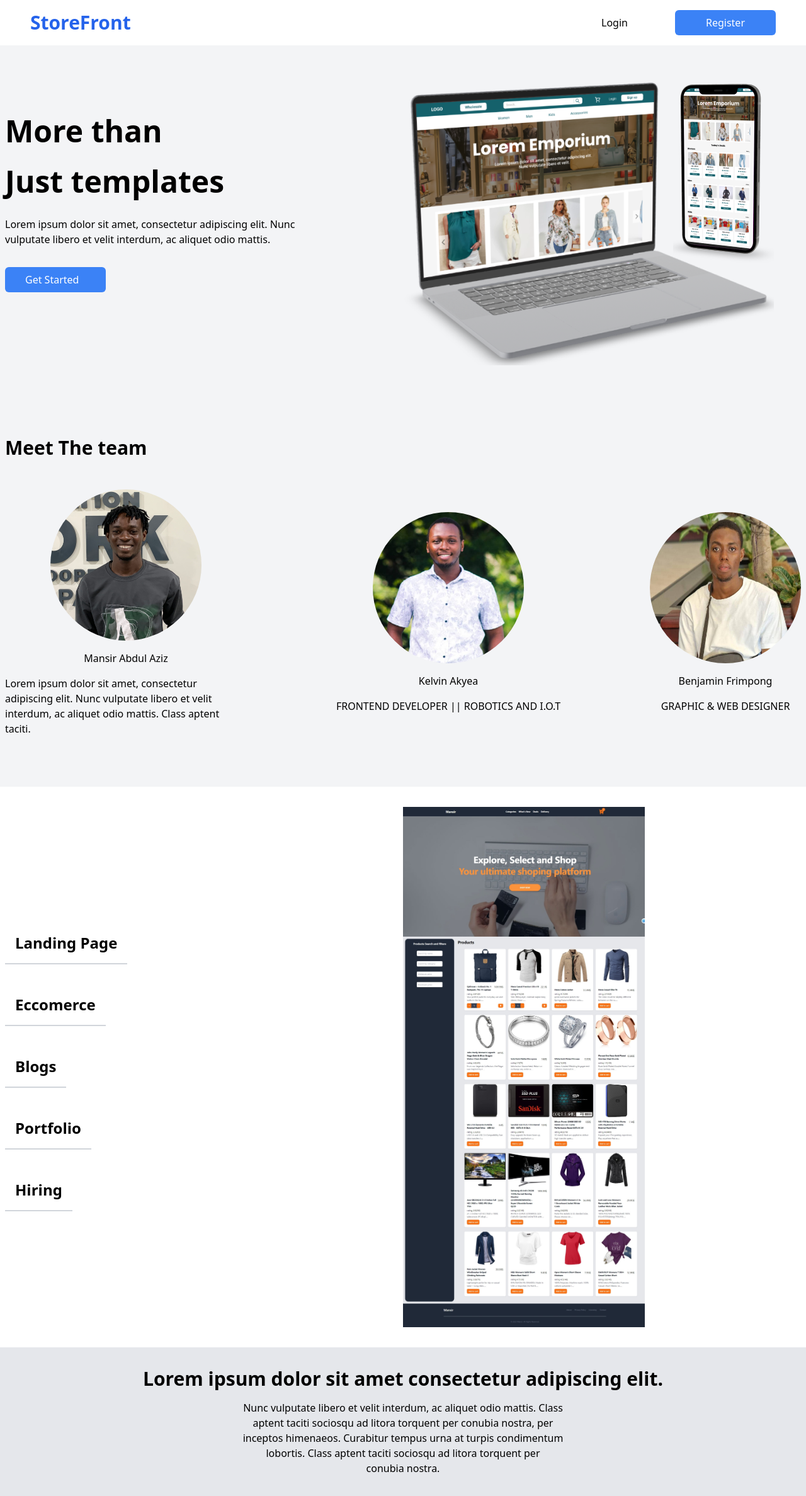
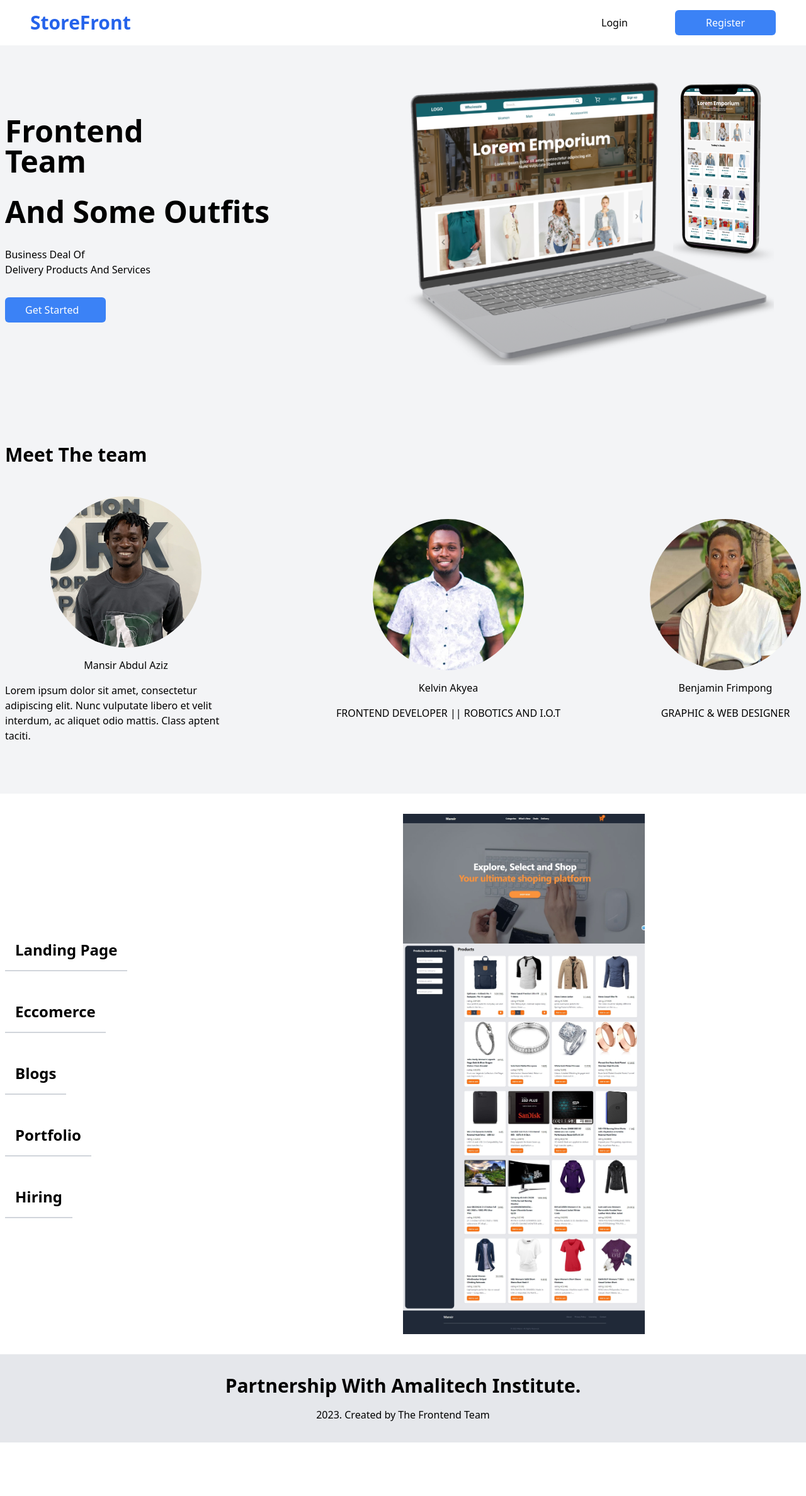
Before and after one commit to mansir93/Amalitech-storefront, a React (Create React App) app: page / in a window 1280 px wide. Shown: the whole page at 63% size. After the commit the page ends 2290 px from the top, so only its background shows below. Built offline with nearby package versions, Linux system fonts and the light colour scheme.

Commit message:
Changes made in storefront

```diff
--- a/src/Components/Footer.jsx
+++ b/src/Components/Footer.jsx
@@ -1,4 +1,5 @@
 import React from "react";
+// import pi from " pi PiCopyrightLight";
 
 const Footer = () => {
   return (
@@ -6,18 +7,10 @@ const Footer = () => {
       <div className="container m-auto flex flex-col p-8">
         <h1 className="text-center text-3xl font-bold mb-4">
           {" "}
-          Lorem ipsum dolor sit amet consectetur adipiscing elit.
+          Partnership With Amalitech Institute.
         </h1>
-        <p className="text-center">
-          Nunc vulputate libero et velit interdum, ac aliquet odio mattis. Class
-          <br />
-          aptent taciti sociosqu ad litora torquent per conubia nostra, per
-          <br />
-          inceptos himenaeos. Curabitur tempus urna at turpis condimentum
-          <br />
-          lobortis. Class aptent taciti sociosqu ad litora torquent per
-          <br /> conubia nostra.
-        </p>
+        {/* <img src={pi} alt="" /> */}
+        <p className="text-center">2023. Created by The Frontend Team</p>
       </div>
     </footer>
   );
--- a/src/Components/Hero.jsx
+++ b/src/Components/Hero.jsx
@@ -7,12 +7,12 @@ const Hero = () => {
     <section className="bg-gray-100">
       <div className="min-h-[60vh] min-w-[30vw] flex flex-col lg:flex-row container mx-auto py-8 px-2">
         <div className="flex-1 flex flex-col gap-8 py-20">
-          <h1 className="text-5xl font-black">More than</h1>
-          <h1 className="text-5xl font-black">Just templates</h1>
+          <h1 className="text-5xl font-black">Frontend <br />Team</h1>
+          <h1 className="text-5xl font-black">And Some Outfits </h1>
           <p>
-            Lorem ipsum dolor sit amet, consectetur adipiscing elit. Nunc
+            Business Deal Of
             <br />
-            vulputate libero et velit interdum, ac aliquet odio mattis.
+           Delivery Products And Services
           </p>
           <Link
             to="/signup"
```
